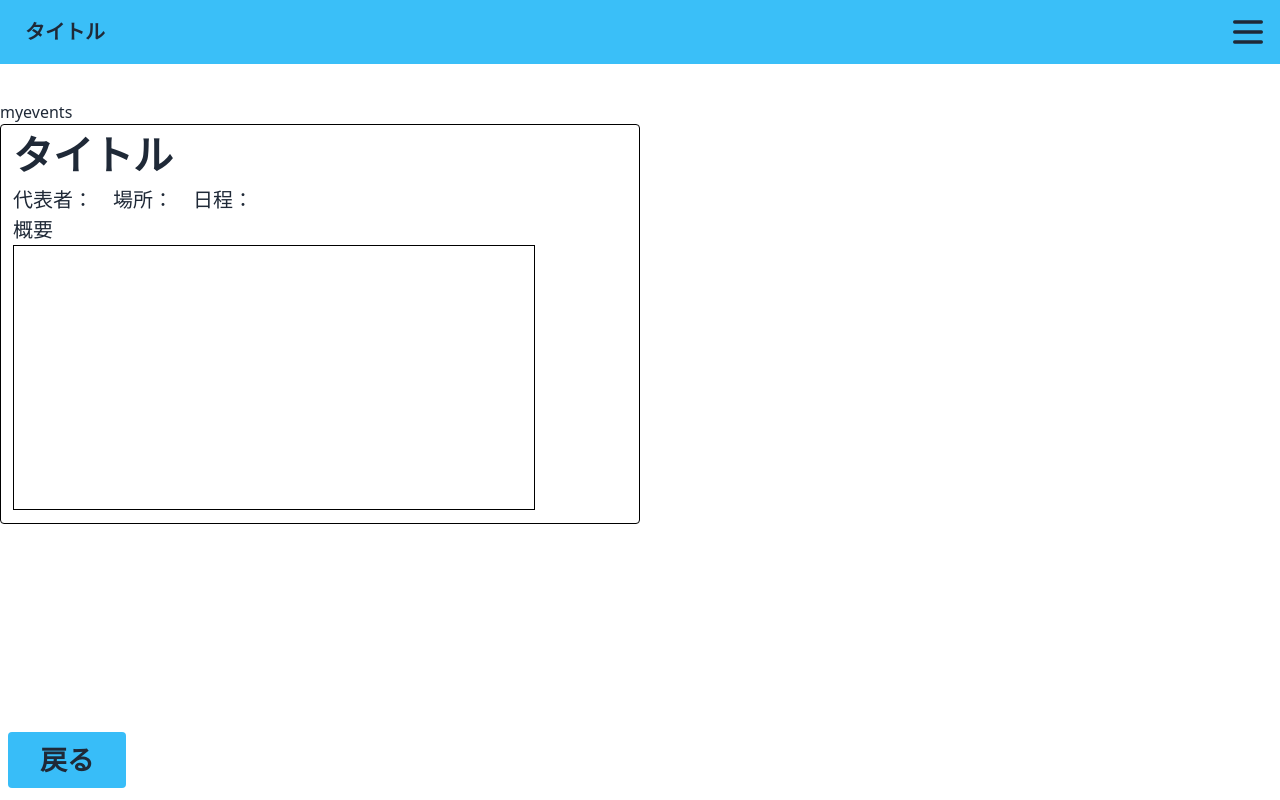
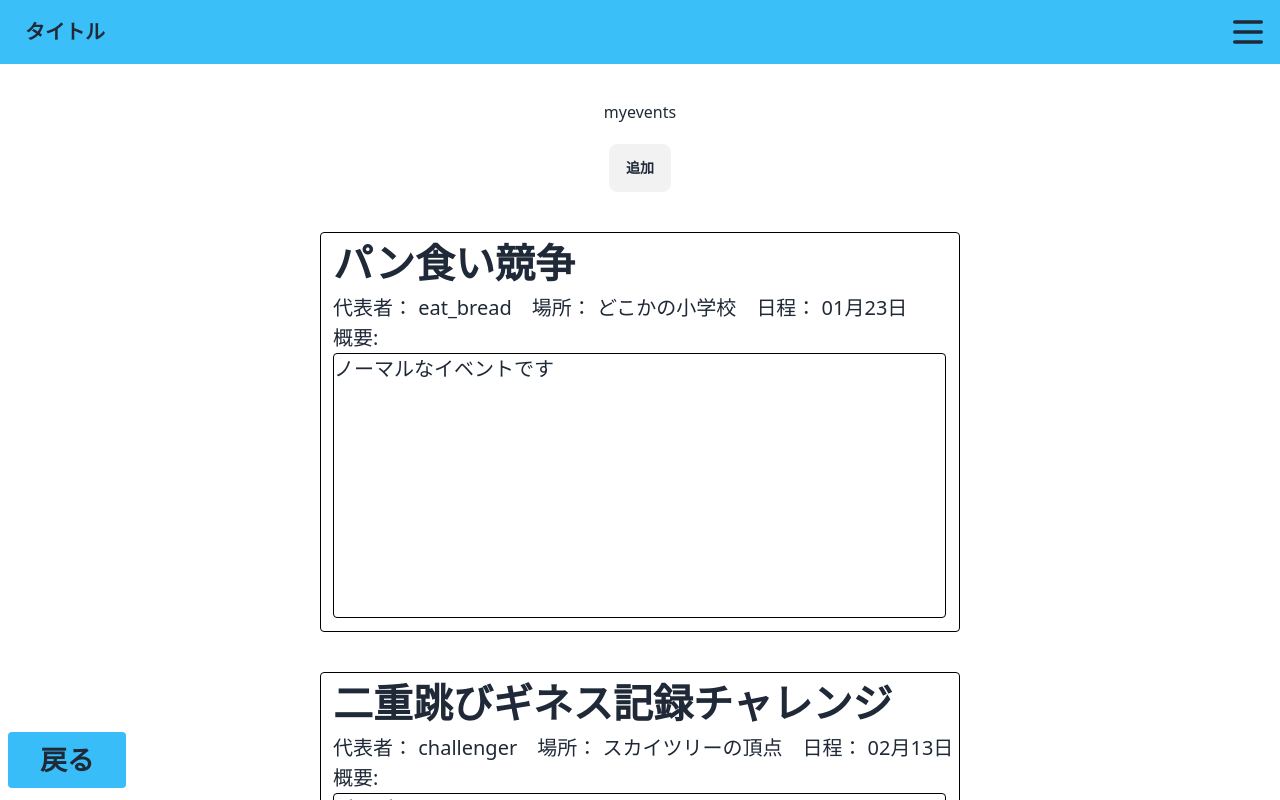
Before and after one commit to axew-is-kibago/kibago-teams, a React (Vite) app: page /myevent_info in a window 1280 px wide. Shown: the top 800 px of the page. Built offline with nearby package versions, Linux system fonts and the light colour scheme; no server answers.

Commit message:
Event関連について、複数表示に対応した

```diff
--- a/src/components/MyEventBox.tsx
+++ b/src/components/MyEventBox.tsx
@@ -1,15 +1,25 @@
-function MyEventBox() {
+type MyEventInfo = {
+  title:string;
+  representative:string;
+  location:string;
+  date:string;
+  overview:string;
+}
+
+
+function MyEventBox({title, representative, location, date, overview}: MyEventInfo) {
     return (
       <>
-        <div className="flex flex-col border pl-3 border-black w-1/2 h-[400px] rounded mb-10">
-            <div className="text-[40px] font-bold">タイトル</div>
+        <div className="flex flex-col border pl-3 border-black w-full h-[400px] rounded mb-10">
+            <div className="text-[40px] font-bold">{title}</div>
             <div className="flex flex-row space-x-5">
-                <div className="text-[20px]">代表者：</div>
-                <div className="text-[20px]">場所：</div>
-                <div className="text-[20px]">日程：</div>
+                <div className="text-[20px]">代表者： {representative}</div>
+                <div className="text-[20px]">場所： {location}</div>
+                <div className="text-[20px]">日程： {date}</div>
             </div>
-            <label className="text-[20px]">概要</label>
-            <div className="border border-black w-5/6 h-2/3 text-[20px]">
+            <label className="text-[20px]">概要:</label>
+            <div className="flex text-[20px] border border-black w-[98%] h-2/3 rounded">
+            {overview}
             </div>
         </div>
       </>
--- a/src/pages/EventCreate.tsx
+++ b/src/pages/EventCreate.tsx
@@ -4,8 +4,8 @@ export const EventCreate = () => {
       <>
       <Header />
         <div className="text-center text-xl py-[5vh]">イベント作成</div>
-        <div id="wrapper" className="w-2/3 ml-auto mr-auto border-2 rounded mb-[8vh]">
-        <div id="input-wrapper" className="w-3/4 ml-auto mr-auto pb-[8vh]">
+        <div className="w-2/3 ml-auto mr-auto border-2 rounded mb-[8vh]">
+        <div className="w-3/4 ml-auto mr-auto pb-[8vh]">
         <form className="pt-[6vh]"><p className="pb-[2vh]">イベント名<span className="text-red-500 required-dot">*</span></p><input className="border-2 rounded w-full h-[34px]"/></form>
         <form className="pt-[6vh]"><p className="pb-[2vh]">場所<span className="text-red-500 required-dot">*</span></p><input className="border-2 rounded w-full h-[34px]"/></form>
         <form className="pt-[6vh]"><p className="pb-[2vh]">日程<span className="text-red-500 required-dot">*</span></p><input className="border-2 rounded w-full h-[34px]"/></form>
--- a/src/pages/MyEventInfo.tsx
+++ b/src/pages/MyEventInfo.tsx
@@ -1,13 +1,47 @@
 import Button from "../components/Button";
 import Header from "../components/Header";
 import MyEventBox from "../components/MyEventBox";
+import { useState, useEffect } from 'react';
+
+type MyEventInfo = {
+  id:number;
+  title:string;
+  representative:string;
+  location:string;
+  date:string;
+  overview:string;
+}
 
 export const MyEventInfo = () => {
+  const [myEventArray, setMyEventArray] = useState<MyEventInfo[]>([
+    {id: 1, title: "パン食い競争", representative:"eat_bread", location: "どこかの小学校", date:"01月23日", overview:"ノーマルなイベントです"},
+    {id: 2, title: "二重跳びギネス記録チャレンジ", representative:"challenger", location: "スカイツリーの頂点", date:"02月13日", overview:"ぎりぎりノーマルなイベントです"},
+    {id: 3, title: "人間の限界を超えろ", representative:"space", location: "飛行機の上", date:"11月11日", overview:"おかしいイベントです"},
+  ])
+
+  useEffect(() => { console.log("出力テスト"); })
+
+  const handleClick = () => {
+    setMyEventArray((prevState) => ([...prevState, {id: myEventArray.length+1, title: "ボディビル研究会" + String(myEventArray.length-2), representative:"中山", location: "ゴールド事務", date:"11月11日", overview:"目指せ筋肉"}]));
+    console.log(myEventArray);
+  }
+
+
     return (
       <>
         <Header />
-        <div className="pt-[100px]">myevents</div>
-        <MyEventBox />
+        <div className="w-2/3 ml-auto mr-auto rounded mb-[8vh]">
+        <div className="w-3/4 ml-auto mr-auto pb-[8vh]">
+        <div className="pt-[100px] text-center">myevents</div>
+        <div className="text-center mt-5"><button onClick={handleClick} className='text-center btn'>追加</button></div>
+        <div className='w-screen flex flex-col justify-center items-center mt-10'></div>
+          {myEventArray.map((myevent: MyEventInfo) => {
+            return(
+              <MyEventBox key={myevent.id} title={myevent.title} representative={myevent.representative} location={myevent.location} date={myevent.date} overview={myevent.overview}/>
+            )
+          })}
+        </div>
+        </div>
         <Button href = "/home" title = "戻る"/>
       </>
     );
```
